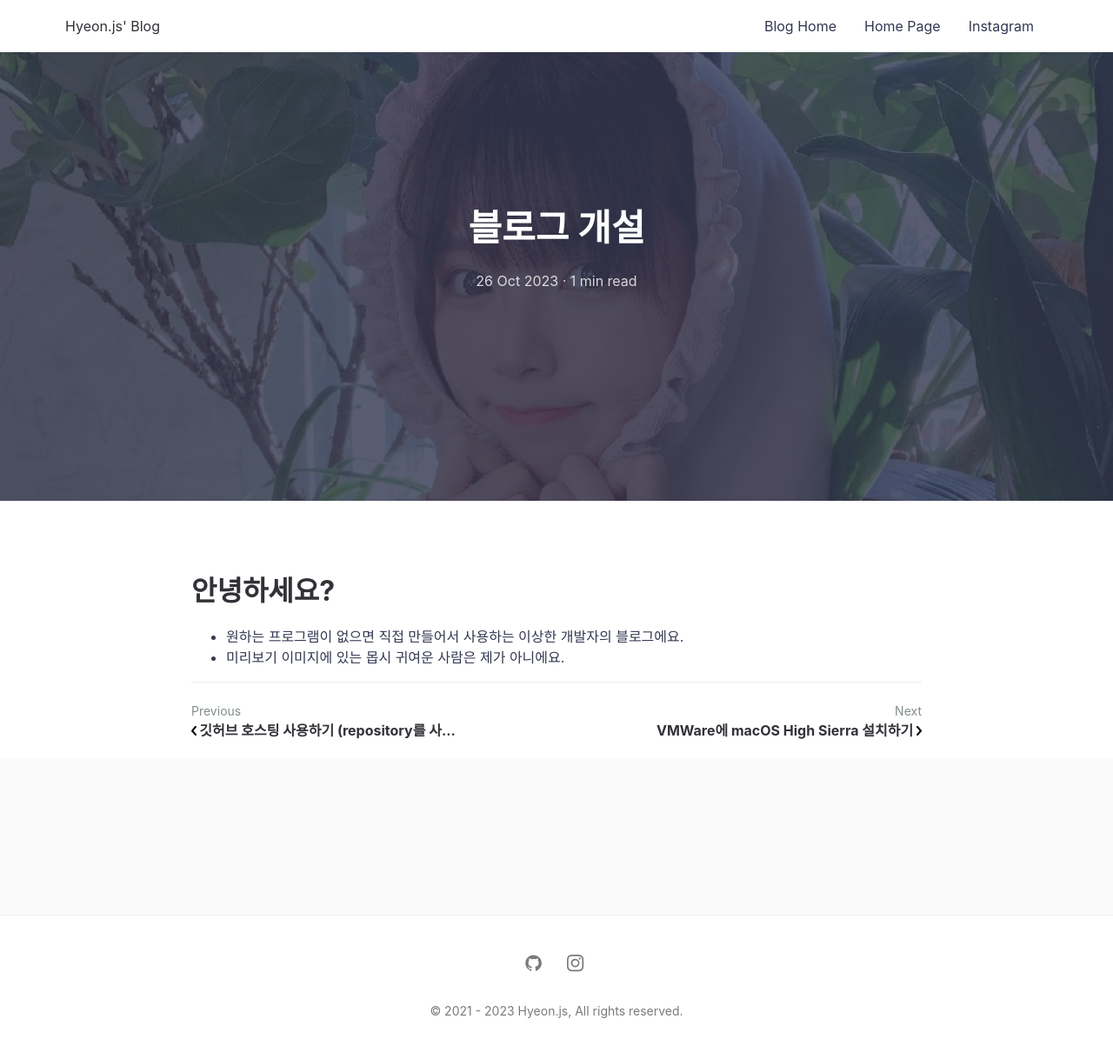
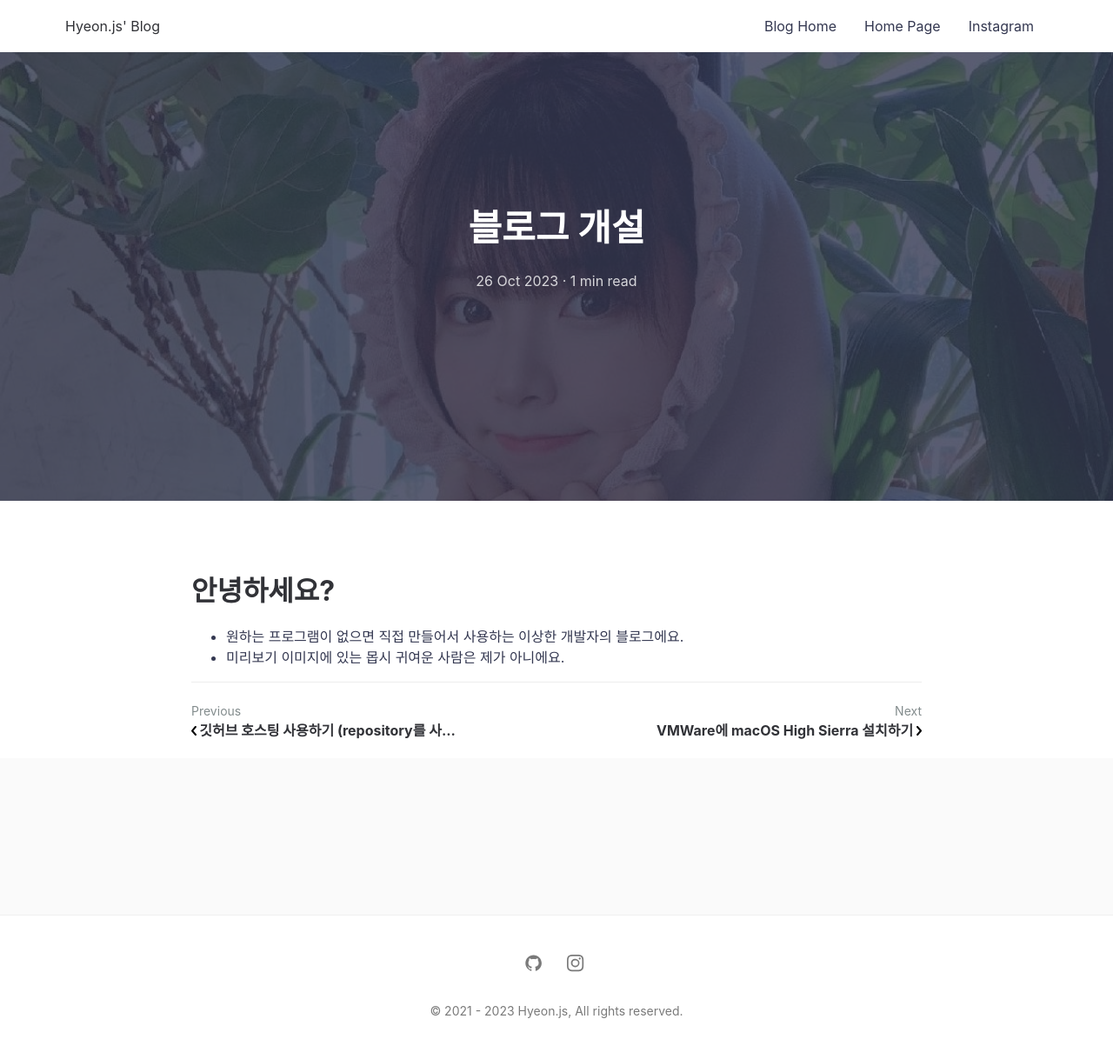
Before and after one commit to hyeon-js/blog, a Jekyll site: the page built from _pages/hello.md, in a window 1280 px wide. Shown: the whole page at 87% size. Built offline with Jekyll 4.4.1, drawn with Linux system fonts in a browser that asks for light colours; comment, search, counter and statistics services are not loaded.

Commit message:
bug fixed (thumbnail image path fixed)

```diff
--- a/_layouts/post.html
+++ b/_layouts/post.html
@@ -20,7 +20,7 @@ layout: compress
 {% include header.html %}
 
   {% if page.featured-img %}
-  <div class="hero lazyload" data-bg="{{ site.url }}{{ site.baseurl }}/assets/images/{{ page.featured-img }}">
+  <div class="hero lazyload" data-bg="{{ site.url }}{{ site.baseurl }}/assets/images/thumb/{{ page.featured-img }}">
   {% else %}
   <div class="hero dark-bg">
   {% endif %}
```
